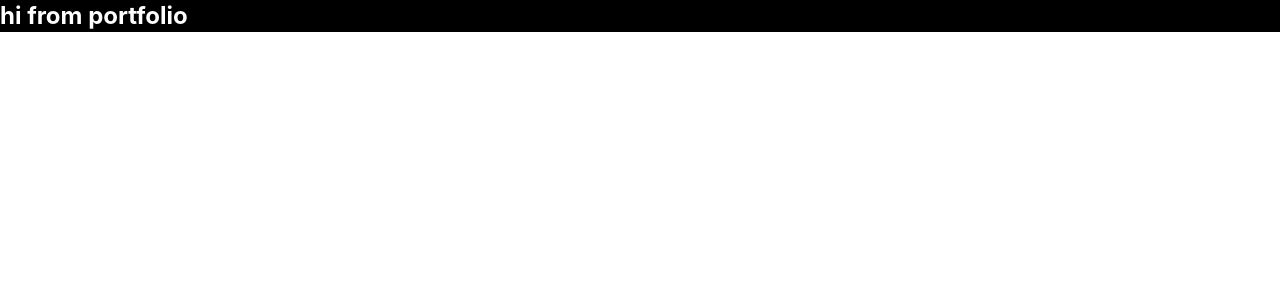
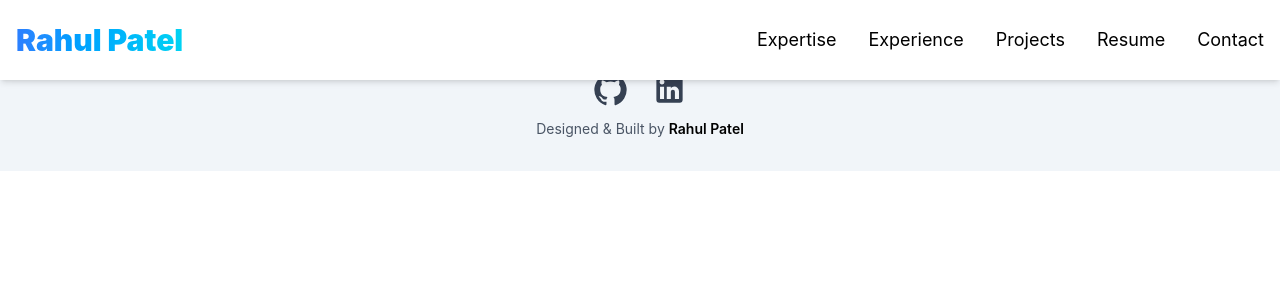
Before and after one commit to appy-spec/portfolio, a React (Vite) app: page / in a window 1280 px wide. Shown: the top 300 px of the page. Built offline with nearby package versions, Linux system fonts and the light colour scheme.

Commit message:
design navbar & footer

```diff
--- a/index.html
+++ b/index.html
@@ -4,7 +4,7 @@
     <meta charset="UTF-8" />
     <link rel="icon" type="image/svg+xml" href="/portfolio.svg" />
     <meta name="viewport" content="width=device-width, initial-scale=1.0" />
-    <title>Rahul Portfolio</title>
+    <title>Rahul Patel</title>
   </head>
   <body>
     <div id="root"></div>
--- a/package.json
+++ b/package.json
@@ -10,7 +10,12 @@
     "preview": "vite preview"
   },
   "dependencies": {
+    "@emotion/react": "^11.14.0",
+    "@emotion/styled": "^11.14.1",
+    "@mui/icons-material": "^9.1.0",
+    "@mui/material": "^9.1.0",
     "@tailwindcss/vite": "^4.3.0",
+    "lucide-react": "^1.17.0",
     "react": "^19.2.6",
     "react-dom": "^19.2.6",
     "tailwindcss": "^4.3.0"
--- a/src/App.jsx
+++ b/src/App.jsx
@@ -1,10 +1,13 @@
 import react from 'react';
+import Navbar from './components/Navbar';
+import Footer from './components/Footer';
 
 function App() {
 
   return (
     <>
-      <h1 className="text-2xl font-bold bg-black text-white">hi from portfolio</h1>
+      <Navbar />
+      <Footer />
     </>
   )
 }
--- /dev/null
+++ b/src/components/Footer.jsx
@@ -0,0 +1,40 @@
+import GitHubIcon from "@mui/icons-material/GitHub";
+import LinkedInIcon from "@mui/icons-material/LinkedIn";
+
+function Footer() {
+  return (
+    <footer className="py-8 mt-10 bg-slate-100">
+      <div className="container mx-auto flex flex-col items-center gap-3">
+
+        <div className="flex items-center gap-6">
+          <a
+            href="https://github.com/appy-spec"
+            target="_blank"
+            rel="noreferrer"
+            className="text-gray-700 hover:text-blue-600 transition-all duration-300 hover:scale-110"
+          >
+            <GitHubIcon fontSize="large" />
+          </a>
+
+          <a
+            href="https://www.linkedin.com/in/rahul-patel-70265126b"
+            target="_blank"
+            rel="noreferrer"
+            className="text-gray-700 hover:text-blue-600 transition-all duration-300 hover:scale-110"
+          >
+            <LinkedInIcon fontSize="large" />
+          </a>
+        </div>
+
+        <p className="text-sm text-gray-600 text-center">
+          Designed & Built by{" "}
+          <span className="font-semibold text-black">
+            Rahul Patel
+          </span>
+        </p>
+      </div>
+    </footer>
+  );
+}
+
+export default Footer;
--- /dev/null
+++ b/src/components/Navbar.jsx
@@ -0,0 +1,75 @@
+import { useState } from "react";
+import { Menu, X } from "lucide-react";
+
+function Navbar() {
+  const [menuOpen, setMenuOpen] = useState(false);
+
+  return (
+    <nav className="navbar shadow-md px-4 py-2 fixed top-0 left-0 right-0 z-50 bg-white">
+      <div className="flex items-center justify-between h-16">
+        {/* Logo */}
+        <div className="text-2xl md:text-3xl font-black bg-gradient-to-r from-blue-500 to-cyan-400 bg-clip-text text-transparent">
+          <h1>Rahul Patel</h1>
+        </div>
+
+        {/* Desktop Menu */}
+        <div className="hidden md:flex items-center gap-8">
+          <button className="text-black hover:text-blue-600 transition-colors duration-300 text-lg">
+            Expertise
+          </button>
+
+          <button className="text-black hover:text-blue-600 transition-colors duration-300 text-lg">
+            Experience
+          </button>
+
+          <button className="text-black hover:text-blue-600 transition-colors duration-300 text-lg">
+            Projects
+          </button>
+
+          <button className="text-black hover:text-blue-600 transition-colors duration-300 text-lg">
+            Resume
+          </button>
+
+          <button className="text-black hover:text-blue-600 transition-colors duration-300 text-lg">
+            Contact
+          </button>
+        </div>
+
+        {/* Mobile Hamburger */}
+        <button
+          className="md:hidden text-3xl"
+          onClick={() => setMenuOpen(!menuOpen)}
+        >
+          {menuOpen ? <X /> : <Menu />}
+        </button>
+      </div>
+
+      {/* Mobile Menu */}
+      {menuOpen && (
+        <div className="md:hidden flex flex-col gap-3 py-4">
+          <button className="w-full rounded-lg bg-slate-100 px-4 py-3 text-left hover:bg-blue-500 hover:text-white transition">
+            Expertise
+          </button>
+
+          <button className="w-full rounded-lg bg-slate-100 px-4 py-3 text-left hover:bg-blue-500 hover:text-white transition">
+            Experience
+          </button>
+
+          <button className="w-full rounded-lg bg-slate-100 px-4 py-3 text-left hover:bg-blue-500 hover:text-white transition">
+            Projects
+          </button>
+
+          <button className="w-full rounded-lg bg-slate-100 px-4 py-3 text-left hover:bg-blue-500 hover:text-white transition">
+            Resume
+          </button>
+
+          <button className="w-full rounded-lg bg-slate-100 px-4 py-3 text-left hover:bg-blue-500 hover:text-white transition">
+            Contact
+          </button>
+        </div>
+      )}
+    </nav>
+  );
+}
+
+export default Navbar;
--- a/src/index.css
+++ b/src/index.css
@@ -1 +1,9 @@
 @import "tailwindcss";
+
+/* Custom styles can be added here */
+
+.root{
+    @apply bg-gray-100 min-h-screen;
+    padding: 0%;
+    margin: 0%;
+}
```
Also changed, not shown: src/components/Contact.jsx (added), src/components/Experience.jsx (added), src/components/Expertise.jsx (added), src/components/Main.jsx (added), src/components/Projects.jsx (added), 1 other file (tests, documents, lock files or other folders).
